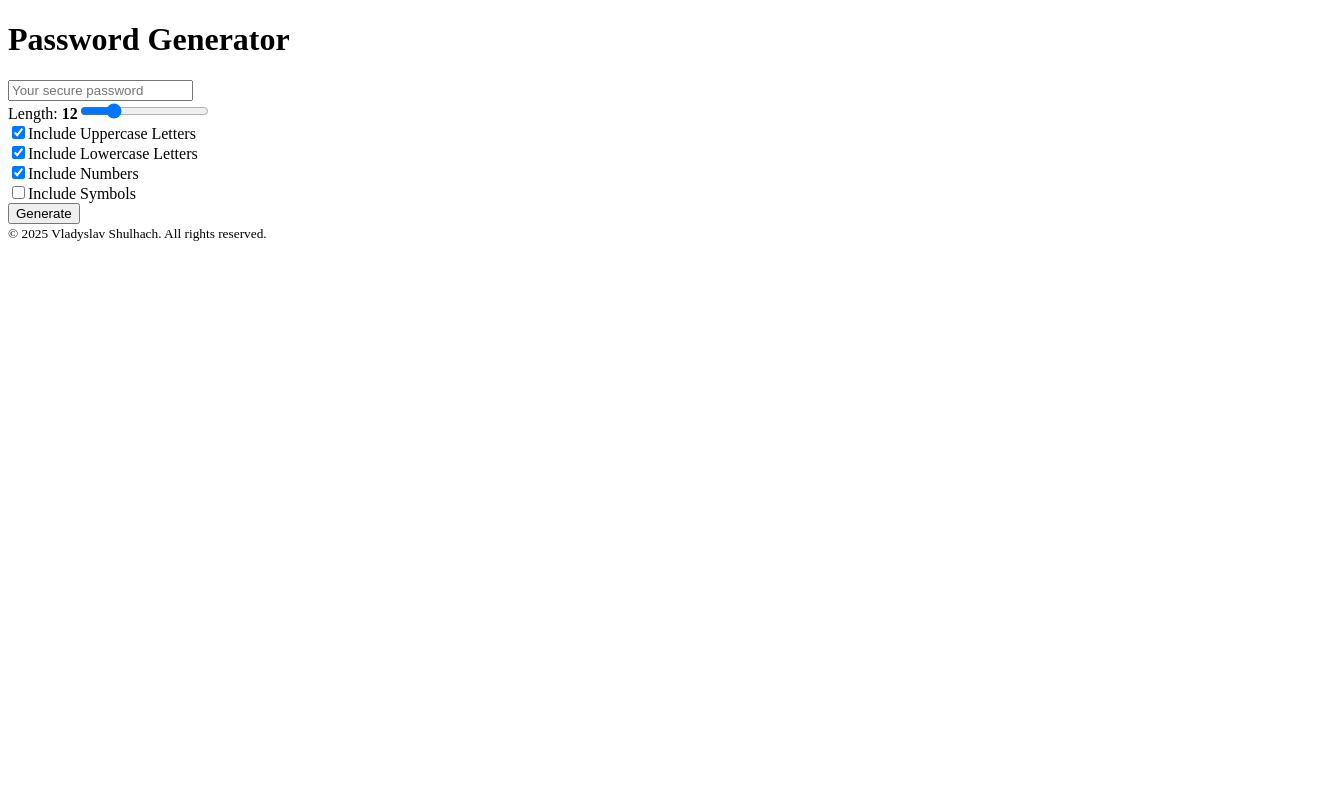
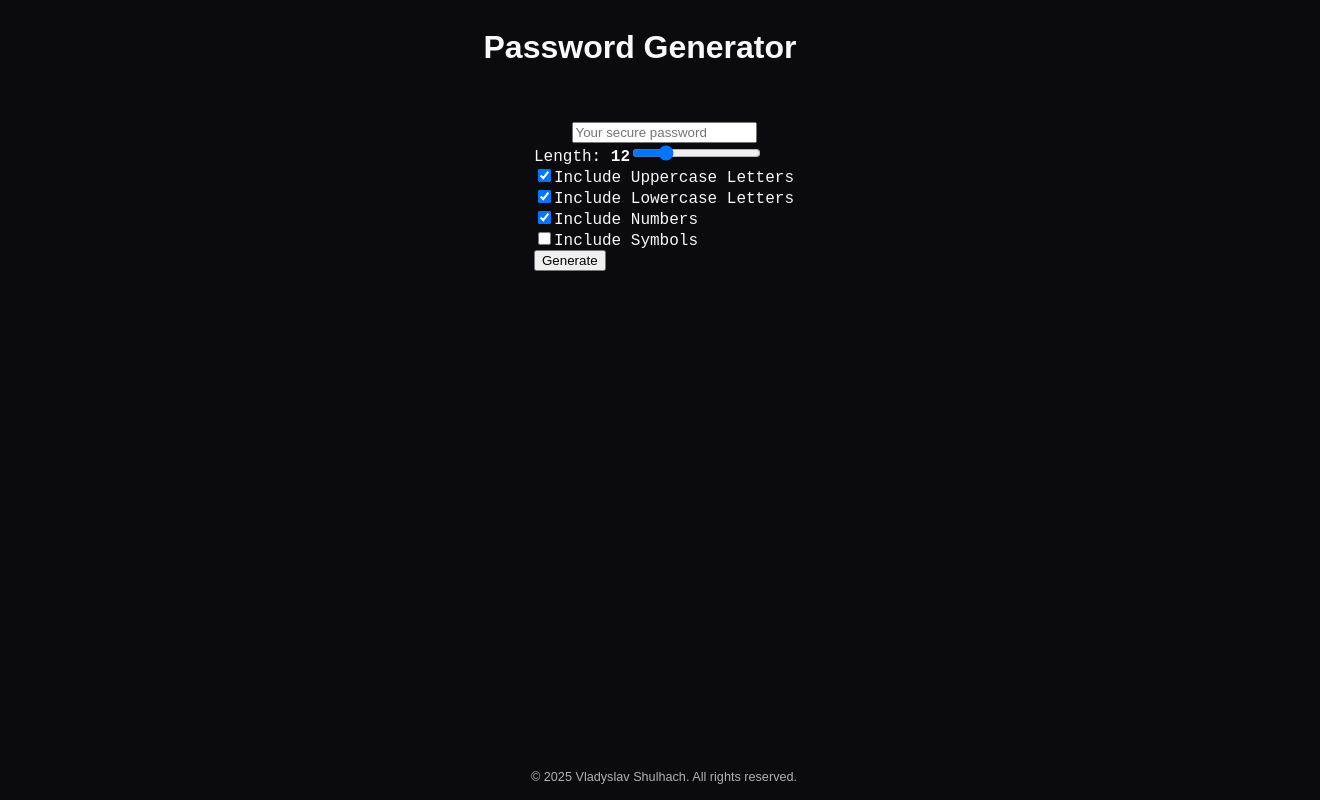
Before and after one commit to vladyslav-shulhach/password-generator-app-main, a React (Vite) app: page / in a window 1280 px wide. Shown: the whole page, 1320 px wide, since content can reach past the window. Built offline with nearby package versions, Linux system fonts and the light colour scheme.

Commit message:
Set up global settings

```diff
--- a/src/styles/base/_globals.scss
+++ b/src/styles/base/_globals.scss
@@ -0,0 +1,39 @@
+@use "../abstracts/variables" as *;
+
+body {
+  font-family: $font-family-main;
+  background-color: $color-body-bg;
+  color: $color-font;
+  display: flex;
+  justify-content: center;
+  align-items: center;
+}
+
+div#root {
+  width: 100%;
+}
+
+header {
+  margin-bottom: 2rem;
+  text-align: center;
+  font-family: $font-family-normal;
+}
+
+main {
+  width: 100%;
+  padding: 1.5rem;
+  display: flex;
+  flex-direction: column;
+  align-items: center;
+}
+
+footer {
+  position: absolute;
+  width: 100%;
+  bottom: 0;
+  padding: 1rem;
+  text-align: center;
+  font-size: 0.95em;
+  opacity: 0.7;
+  font-family: $font-family-normal;
+}
```
